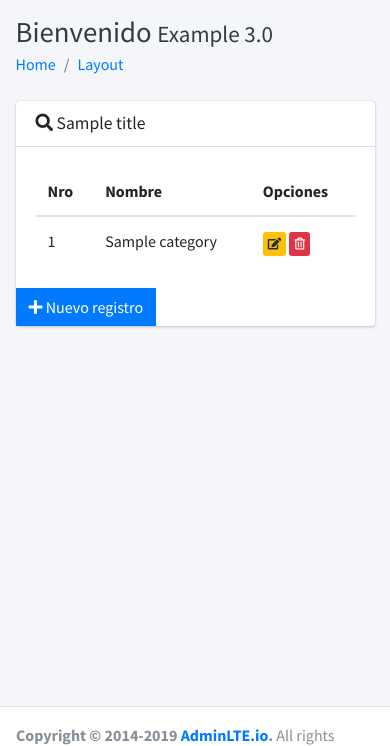
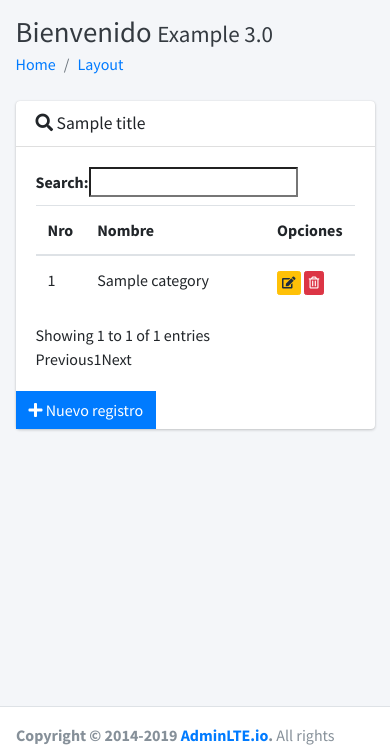
Before and after one commit to andreesnavarroo/Django, a Django app: template app/core/erp/templates/category/list.html in a window 390 px wide. Shown: the part 57-803 px from the top of the page. Run offline with Django 3.2, Linux system fonts and the light colour scheme; tables that the repository leaves empty hold one stand-in row (values such as "Sample post"); the template is opened without the code that fills it: values that come from a table or form of the project are taken from there, most other values are stand-ins (such as "Sample title", 1, 10 or a date in 2020); parts of the project's set-up code (start-up, migrations or seed data) failed here and were passed over; some libraries are stand-ins or nearby versions.

Commit message:
implementando datatablet
a mi modo con export excel pdf y print

```diff
--- a/app/core/erp/templates/category/list.html
+++ b/app/core/erp/templates/category/list.html
@@ -4,9 +4,9 @@
 
 {% block colums %}
     <tr>
-        <th scope="col">Nro</th>
-        <th scope="col">Nombre</th>
-        <th scope="col">Opciones</th>
+        <th scope="col" style="width: 10%;">Nro</th>
+        <th scope="col" style="width: 70%;">Nombre</th>
+        <th scope="col" style="width: 20%;">Opciones</th>
 
     </tr>
 {% endblock %}
--- a/app/templates/body.html
+++ b/app/templates/body.html
@@ -32,5 +32,9 @@
         <!-- Footer -->
         {% include 'footer.html' %}
     </div>
+
+    {% block javascript %}
+
+    {% endblock %}
     </body>
 {% endblock %}
--- a/app/templates/home.html
+++ b/app/templates/home.html
@@ -18,6 +18,10 @@
     <script src="{% static 'lib/adminlte-3.0.4/plugins/bootstrap/js/bootstrap.bundle.min.js' %}"></script>
     <!-- AdminLTE App -->
     <script src="{% static 'lib/adminlte-3.0.4/js/adminlte.min.js' %}"></script>
+    <!-- head -->
+    {% block head %}
+
+    {% endblock %}
 </head>
 
 {% block body %}
--- a/app/templates/list.html
+++ b/app/templates/list.html
@@ -1,4 +1,29 @@
 {% extends 'body.html' %}
+{% load static %}
+
+{% block head %}
+
+
+    <link rel="stylesheet" href="{% static 'lib/DataTables-1.10.22/css/dataTables.bootstrap4.min.css' %}"/>
+    <link rel="stylesheet" href="{% static 'lib/Buttons-1.6.5/css/buttons.bootstrap4.min.css' %}"/>
+    <link rel="stylesheet" href="{% static 'lib/Responsive-2.2.6/css/responsive.bootstrap4.min.css' %}"/>
+
+
+    <script src="{% static 'lib/JSZip-2.5.0/jszip.min.js' %}"></script>
+    <script src="{% static 'lib/pdfmake-0.1.36/pdfmake.min.js' %}"></script>
+    <script src="{% static 'lib/pdfmake-0.1.36/vfs_fonts.js' %}"></script>
+    <script src="{% static 'lib/DataTables-1.10.22/js/jquery.dataTables.min.js' %}"></script>
+    <script src="{% static 'lib/DataTables-1.10.22/js/dataTables.bootstrap4.min.js' %}"></script>
+    <script src="{% static 'lib/Buttons-1.6.5/js/dataTables.buttons.min.js' %}"></script>
+    <script src="{% static 'lib/Buttons-1.6.5/js/buttons.bootstrap4.min.js' %}"></script>
+    <script src="{% static 'lib/Buttons-1.6.5/js/buttons.html5.min.js' %}"></script>
+    <script src="{% static 'lib/Buttons-1.6.5/js/buttons.print.min.js' %}"></script>
+    <script src="{% static 'Responsive-2.2.6/js/dataTables.responsive.min.js' %}"></script>
+    <script src="{% static 'Responsive-2.2.6/js/responsive.bootstrap4.min.js' %}"></script>
+
+
+{% endblock %}
+
 
 {% block content %}
     <div class="card card-default">
@@ -10,7 +35,7 @@
         </div>
 
         <div class="card-body">
-            <table class="table">
+            <table class="table" id="data">
                 <thead>
                 {% block colums %}
                 {% endblock %}
@@ -34,3 +59,41 @@
 </div>
 
 {% endblock %}
+
+
+{% block javascript %}
+    <script type="application/javascript">
+    $(document).ready(function() {
+        $('#data').DataTable( {
+
+            dom: 'Bfrtip',
+            "language": {
+                    url : '{% static 'lib/datatables-1.10.22/spanish.txt' %}'
+            },
+            responsive: true,
+            autoWidth: false,
+            buttons:[
+			{
+				extend:    'excelHtml5',
+				text:      '<i class="fas fa-file-excel"></i> ',
+				titleAttr: 'Exportar a Excel',
+				className: 'btn btn-success'
+			},
+			{
+				extend:    'pdfHtml5',
+				text:      '<i class="fas fa-file-pdf"></i> ',
+				titleAttr: 'Exportar a PDF',
+				className: 'btn btn-danger'
+			},
+			{
+				extend:    'print',
+				text:      '<i class="fa fa-print"></i> ',
+				titleAttr: 'Imprimir',
+				className: 'btn btn-info'
+			},
+		]
+        } );
+    } );
+    </script>
+
+{% endblock %}
```
